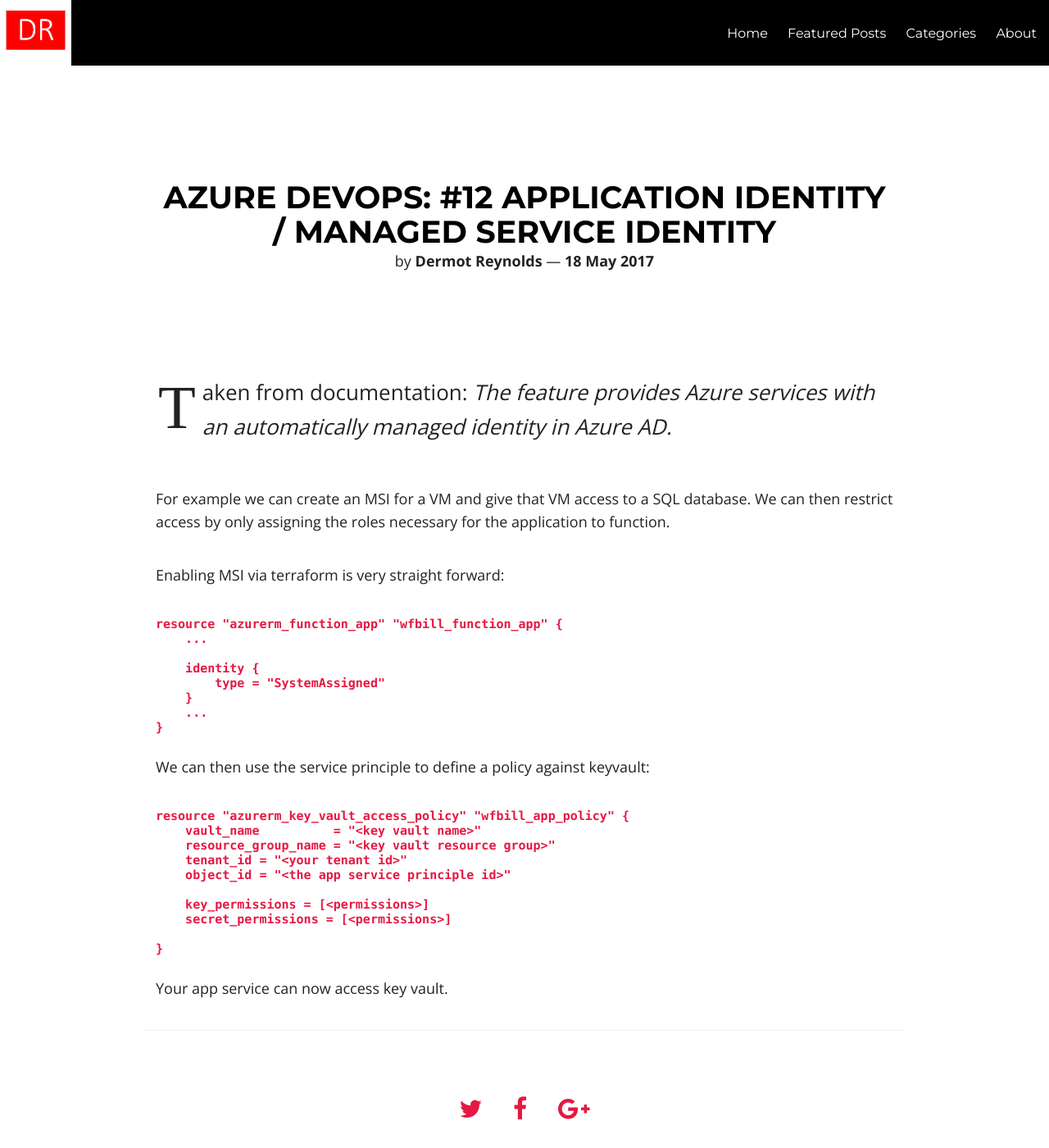
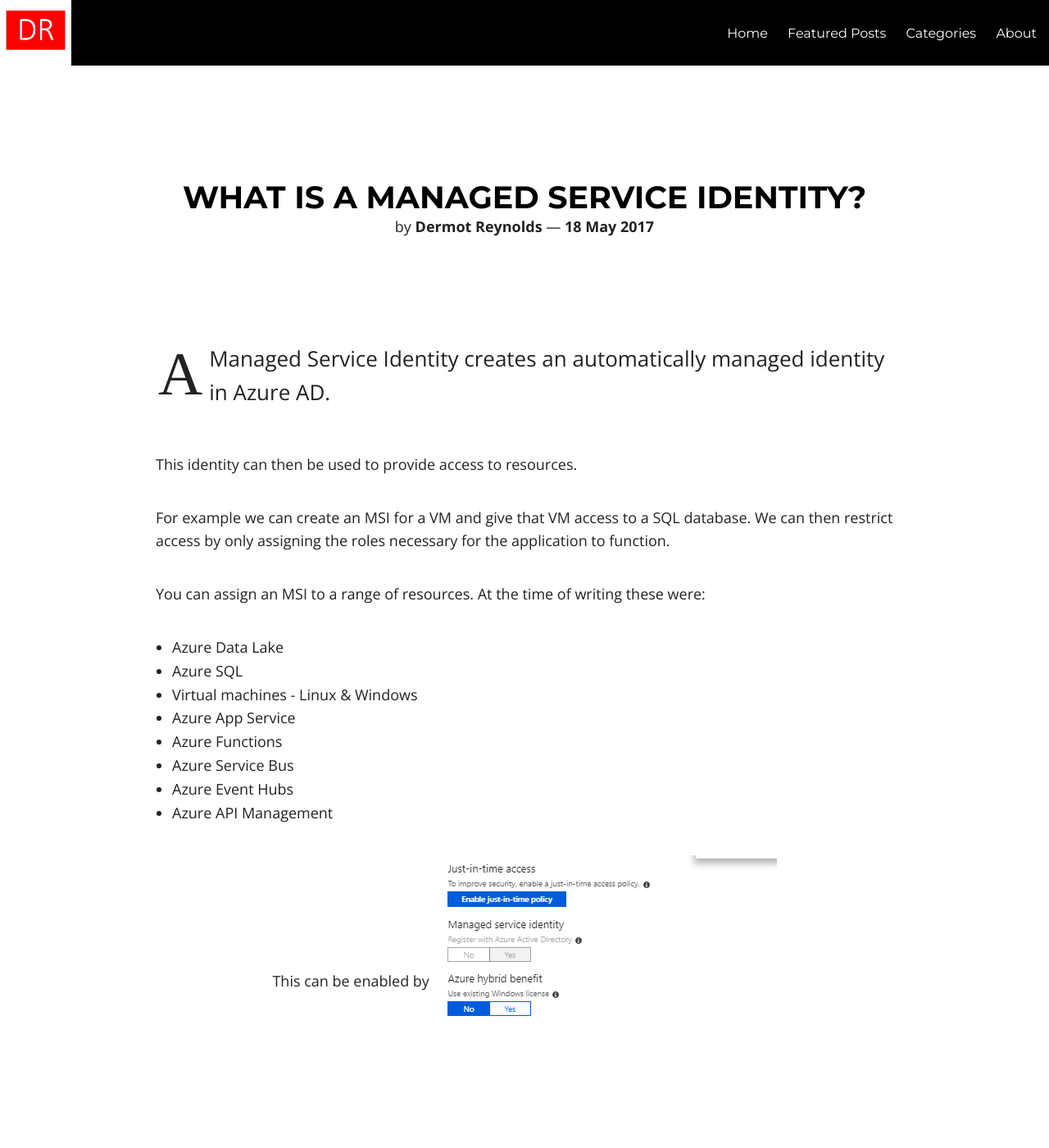
Before and after one commit to dermotreynolds/old.dermotreynolds.github.io, a Jekyll site: the page built from _posts/2017-05-12-12-managed-service-identity.md, in a window 1280 px wide and 1400 px high. Shown: the whole window at 82% size. Built offline with Jekyll 4.4.1, drawn with Linux system fonts in a browser that asks for light colours; nearby versions of some CDN libraries; some of the changed text lies outside the part shown.

```diff
--- a/_posts/2017-05-12-12-managed-service-identity.md
+++ b/_posts/2017-05-12-12-managed-service-identity.md
@@ -1,14 +1,46 @@
 ---
 layout: post
-title: "Azure DevOps: #12 Application Identity / Managed Service Identity"
+title: "What is a Managed Service Identity?"
 date: 2017-05-18
 category: security
 
 ---
+A Managed Service Identity creates an automatically managed identity in Azure AD.
 
-Taken from documentation: *The feature provides Azure services with an automatically managed identity in Azure AD.*
+This identity can then be used to provide access to resources.
 
 For example we can create an MSI for a VM and give that VM access to a SQL database.  We can then restrict access by only assigning the roles necessary for the application to function.
+
+You can assign an MSI to a range of resources.  At the time of writing these were:
+
+- Azure Data Lake
+- Azure SQL
+- Virtual machines - Linux & Windows
+- Azure App Service
+- Azure Functions
+- Azure Service Bus
+- Azure Event Hubs
+- Azure API Management
+
+This can be enabled by
+![](/images/Enable-VM-MSI-01.png)
+
+
+You can see it what is created by via Powershell:
+{% highlight yaml %}
+> Get-AzureRmADServicePrincipal -DisplayName vstsagentvm1
+
+
+ServicePrincipalNames : {4d266yyy-XXXX-49b2-b637-Nfd0cNNNfff, https://identity.azure.net/adf90adfadfderfdbxfsgfsgsgsgrtw452252554245=}
+ApplicationId         : 4d266yyy-XXXX-49b2-b637-Nfd0cNNNfff
+DisplayName           : vstsagentvm1
+Id                    : 4d266yyy-XXXX-49b2-b637-Nfd0cNNNfff
+Type                  : ServicePrincipal
+
+{% endhighlight %}
+
+You can now use IAM to give permissions to the MSI to resources:
+![](/images/Enable-VM-MSI-02.png)
 
 Enabling MSI via terraform is very straight forward:
 
```
Also changed, not shown: images/Enable-VM-MSI-01.png (added), images/Enable-VM-MSI-02.png (added).
